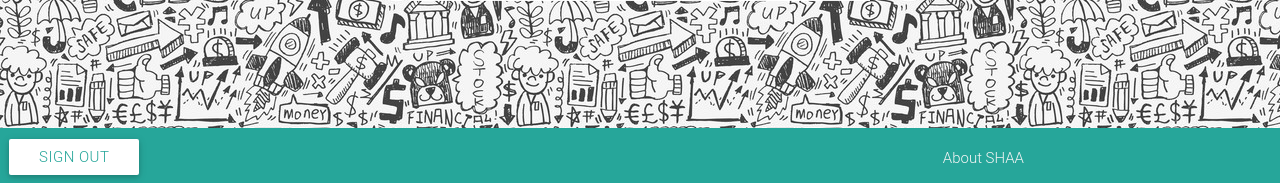
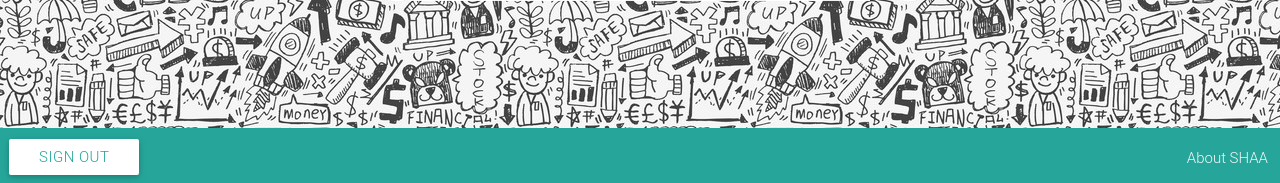
Before and after one commit to hsykwon/budgetme, a Python web app: template templates/mainPage.html in a window 1280 px wide. Shown: the part 617-800 px from the top of the page. Run offline with Jinja, Linux system fonts and the light colour scheme; the template is opened without the code that fills it, so the values that code supplies are empty; some libraries are stand-ins or nearby versions; some web fonts are replaced.

Commit message:
moved SHAAAAAAAAA

```diff
--- a/main.py
+++ b/main.py
@@ -47,8 +47,8 @@ class LoginHandler(webapp2.RequestHandler):
             if spendings_main != "":
                 spendings_main = int(spendings_main)
                 spendings_total.append(spendings_main)
-            if budget_main != "" and spendings_main != "":
-                savings_main = int(budget_main)-int(spendings_main)
+            if budget_main != "" and spendings_main != "" and income_main != "":
+                savings_main = int(budget_main)-int(spendings_main)+int(income_main)
                 savings_total.append(savings_main)
             goals_main = self.request.get("goals")
             if goals_main != "":
--- a/templates/mainPage.html
+++ b/templates/mainPage.html
@@ -53,9 +53,7 @@
 
      <footer class="page-footer">
        <div class="footer-copyright">
-         <div class="container">
-           <a class="grey-text text-lighten-4 right" href="/about">About SHAA</a>
-         </div>
+           <a class="grey-text text-lighten-4 right" style="margin-right:12px">About SHAA</a>
          <button align=center type="button" onclick="location.href='/signOutHandler'" class="btn waves-effect waves-light"
             value="sign out" style="background-color:white;back:0.8;margin-left:9px;margin-bottom:5px;color:#26a69a;"id="button">sign out</button>
        </div>
```
